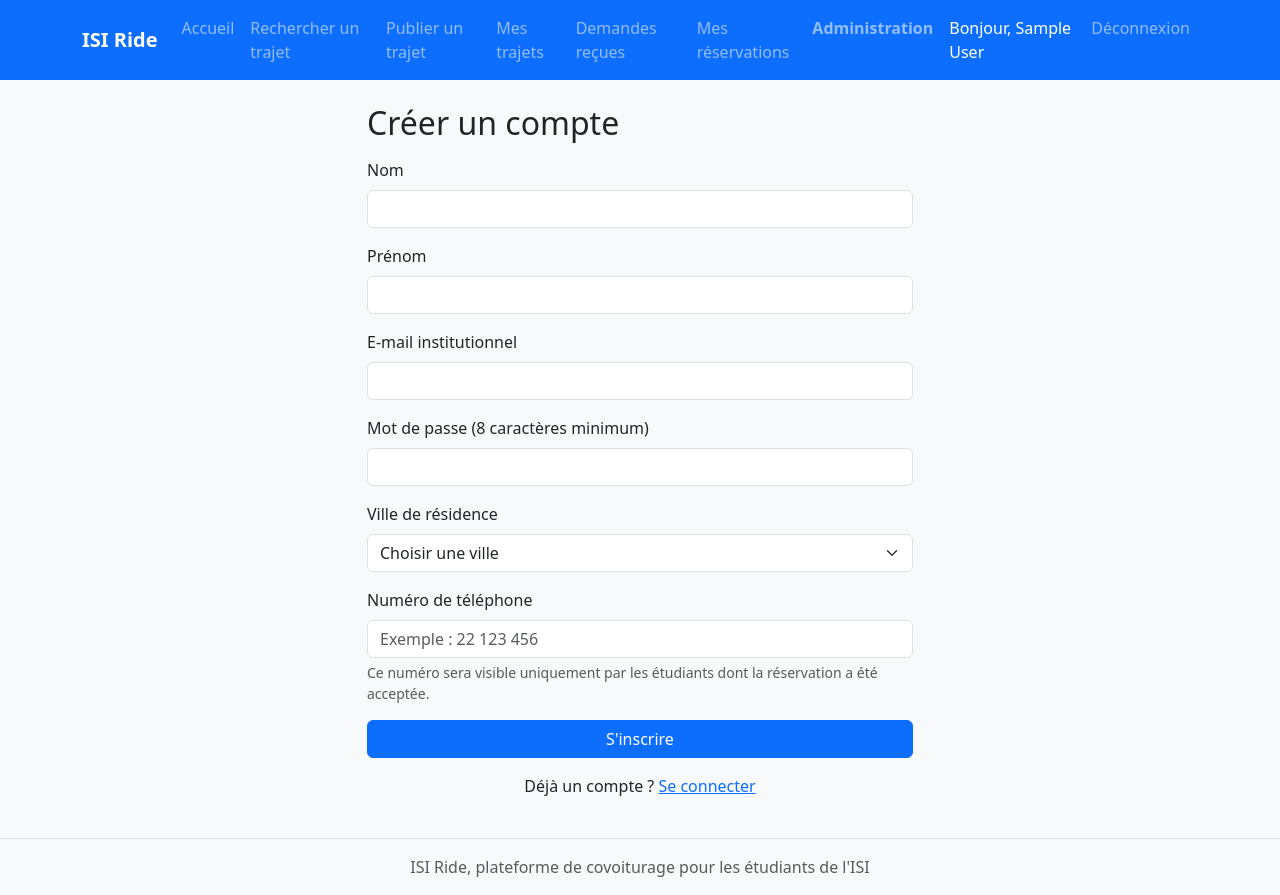
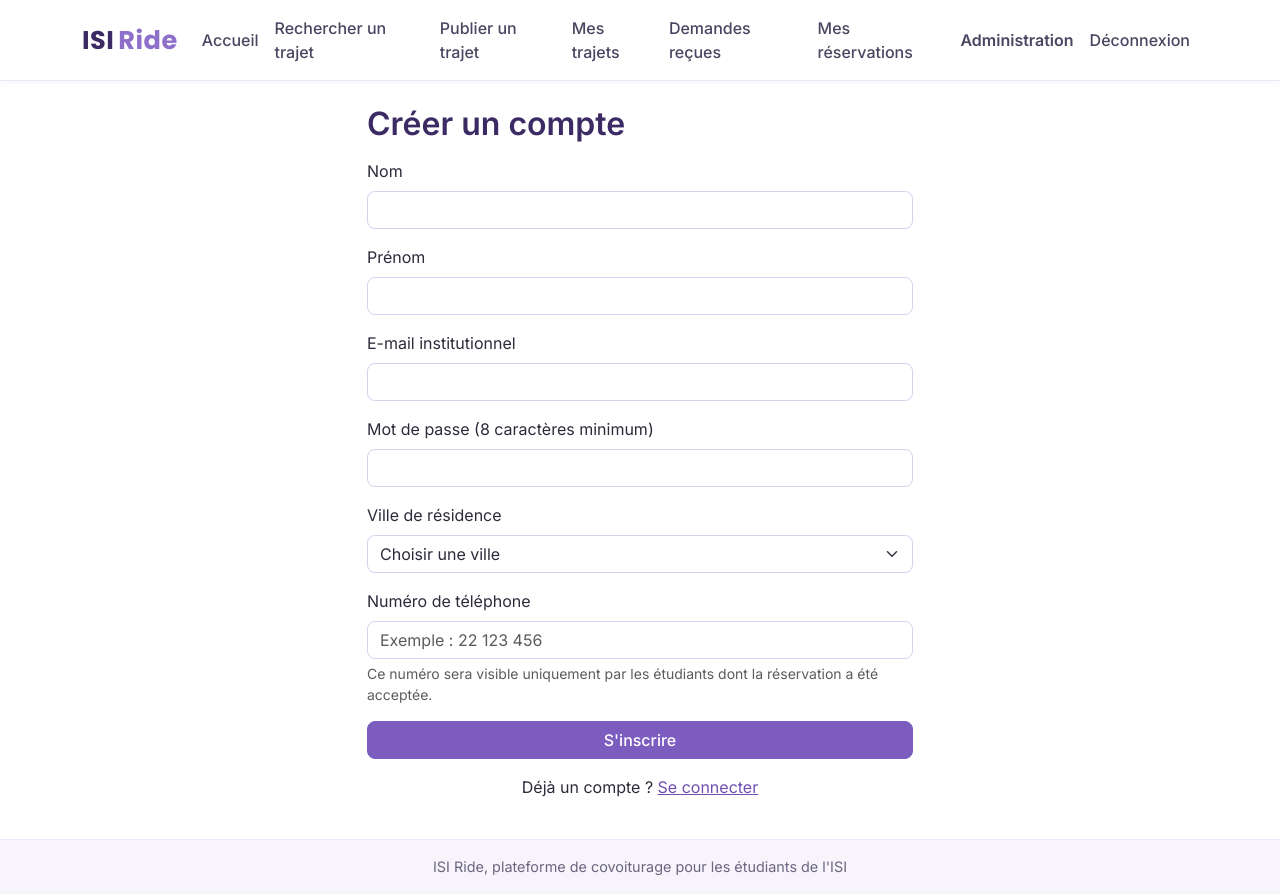
Before and after one commit to ghada-jendoubi/isi-ride, a Flask app: page /inscription in a window 1280 px wide. Run offline with Flask 3, Linux system fonts and the light colour scheme; the visitor is signed in with stand-in values (Sample User, id 1).

Commit message:
Nouveau design

```diff
--- a/static/css/style.css
+++ b/static/css/style.css
@@ -1,3 +1,151 @@
+:root {
+    /* Palette du projet */
+    --mauve: #8e6fc9;
+    --mauve-bouton: #7c5cbf;
+    --mauve-fonce: #3b2a63;
+    --mauve-pastel: #ece6f8;
+    --mauve-tres-clair: #f7f4fc;
+    --texte: #2d2a3a;
+
+    /* On remplace la couleur "primary" de Bootstrap par le mauve */
+    --bs-primary: #8e6fc9;
+    --bs-primary-rgb: 142, 111, 201;
+    --bs-link-color: #6f4fb0;
+    --bs-link-color-rgb: 111, 79, 176;
+    --bs-link-hover-color: #563c8f;
+    --bs-link-hover-color-rgb: 86, 60, 143;
+    --bs-body-color: #2d2a3a;
+    --bs-body-bg: #ffffff;
+    --bs-body-font-family: 'Inter', system-ui, -apple-system, 'Segoe UI', sans-serif;
+}
+
 body {
-    background-color: #f8f9fa;
+    background-color: #ffffff;
+    color: var(--texte);
 }
+
+/* ---------- Barre de navigation ---------- */
+.barre-navigation {
+    background-color: #ffffff;
+    border-bottom: 1px solid var(--mauve-pastel);
+    box-shadow: 0 2px 8px rgba(142, 111, 201, 0.08);
+}
+
+.barre-navigation .nav-link {
+    color: #4a4560;
+    font-weight: 500;
+}
+
+.barre-navigation .nav-link:hover,
+.barre-navigation .nav-link:focus {
+    color: var(--mauve);
+}
+
+.barre-navigation .salutation {
+    color: var(--mauve-fonce);
+    font-weight: 600;
+}
+
+/* ---------- Logo en texte ---------- */
+.logo {
+    font-family: 'Poppins', sans-serif;
+    font-weight: 700;
+    font-size: 1.6rem;
+    letter-spacing: 0.5px;
+    color: var(--mauve-fonce);
+}
+
+.logo span {
+    color: var(--mauve);
+    margin-left: 4px;
+}
+
+.logo:hover {
+    color: var(--mauve-fonce);
+}
+
+/* ---------- Titres ---------- */
+h1, h2, h3, h4 {
+    color: var(--mauve-fonce);
+    font-weight: 600;
+}
+
+/* ---------- Boutons ---------- */
+.btn {
+    border-radius: 8px;
+    font-weight: 500;
+}
+
+.btn-primary {
+    --bs-btn-color: #ffffff;
+    --bs-btn-bg: var(--mauve-bouton);
+    --bs-btn-border-color: var(--mauve-bouton);
+    --bs-btn-hover-color: #ffffff;
+    --bs-btn-hover-bg: #6a4aad;
+    --bs-btn-hover-border-color: #6a4aad;
+    --bs-btn-active-color: #ffffff;
+    --bs-btn-active-bg: #5d3f9c;
+    --bs-btn-active-border-color: #5d3f9c;
+    --bs-btn-disabled-bg: #b9a4e3;
+    --bs-btn-disabled-border-color: #b9a4e3;
+    --bs-btn-focus-shadow-rgb: 142, 111, 201;
+}
+
+.btn-outline-primary {
+    --bs-btn-color: #6f4fb0;
+    --bs-btn-border-color: var(--mauve);
+    --bs-btn-hover-color: #ffffff;
+    --bs-btn-hover-bg: var(--mauve-bouton);
+    --bs-btn-hover-border-color: var(--mauve-bouton);
+    --bs-btn-active-color: #ffffff;
+    --bs-btn-active-bg: #6a4aad;
+    --bs-btn-active-border-color: #6a4aad;
+    --bs-btn-focus-shadow-rgb: 142, 111, 201;
+}
+
+/* ---------- Formulaires ---------- */
+.form-control,
+.form-select {
+    border-radius: 8px;
+    border-color: #d9cfee;
+}
+
+.form-control:focus,
+.form-select:focus {
+    border-color: #b9a4e3;
+    box-shadow: 0 0 0 0.25rem rgba(142, 111, 201, 0.25);
+}
+
+.form-check-input:checked {
+    background-color: var(--mauve-bouton);
+    border-color: var(--mauve-bouton);
+}
+
+/* ---------- Cartes et tableaux ---------- */
+.card {
+    border: 1px solid var(--mauve-pastel);
+    border-radius: 10px;
+    box-shadow: 0 2px 10px rgba(142, 111, 201, 0.07);
+}
+
+.card-header {
+    background-color: var(--mauve-tres-clair);
+    border-bottom: 1px solid var(--mauve-pastel);
+}
+
+.table > thead {
+    background-color: var(--mauve-pastel);
+}
+
+.table > thead th {
+    color: var(--mauve-fonce);
+    font-weight: 600;
+}
+
+/* ---------- Pied de page ---------- */
+.pied-de-page {
+    background-color: var(--mauve-tres-clair);
+    border-top: 1px solid var(--mauve-pastel);
+    color: #6b6580;
+    font-size: 0.9rem;
+}
--- a/templates/base.html
+++ b/templates/base.html
@@ -4,19 +4,22 @@
     <meta charset="UTF-8">
     <meta name="viewport" content="width=device-width, initial-scale=1">
     <title>{% block titre %}ISI Ride{% endblock %}</title>
+    <link rel="preconnect" href="https://fonts.googleapis.com">
+    <link rel="preconnect" href="https://fonts.gstatic.com" crossorigin>
+    <link href="https://fonts.googleapis.com/css2?family=Inter:wght@400;500;600&family=Poppins:wght@600;700&display=swap" rel="stylesheet">
     <link href="https://cdn.jsdelivr.net/npm/bootstrap@5.3.3/dist/css/bootstrap.min.css" rel="stylesheet">
     <link rel="stylesheet" href="{{ url_for('static', filename='css/style.css') }}">
 </head>
 <body>
 
-    <nav class="navbar navbar-expand-lg navbar-dark bg-primary">
+    <nav class="navbar navbar-expand-lg navbar-light barre-navigation">
         <div class="container">
-            <a class="navbar-brand fw-semibold" href="{{ url_for('accueil') }}">ISI Ride</a>
+            <a class="navbar-brand logo" href="{{ url_for('accueil') }}">ISI<span>Ride</span></a>
             <button class="navbar-toggler" type="button" data-bs-toggle="collapse" data-bs-target="#menu">
                 <span class="navbar-toggler-icon"></span>
             </button>
             <div class="collapse navbar-collapse" id="menu">
-                <ul class="navbar-nav ms-auto">
+                <ul class="navbar-nav ms-auto align-items-lg-center">
                     <li class="nav-item"><a class="nav-link" href="{{ url_for('accueil') }}">Accueil</a></li>
                     <li class="nav-item"><a class="nav-link" href="{{ url_for('rechercher') }}">Rechercher un trajet</a></li>
                     <li class="nav-item"><a class="nav-link" href="{{ url_for('publier') }}">Publier un trajet</a></li>
@@ -27,7 +30,6 @@
                         {% if session.get('role') == 'admin' %}
                             <li class="nav-item"><a class="nav-link fw-bold" href="{{ url_for('admin') }}">Administration</a></li>
                         {% endif %}
-                        <li class="nav-item"><span class="nav-link text-white">Bonjour, {{ session['prenom'] }}</span></li>
                         <li class="nav-item"><a class="nav-link" href="{{ url_for('deconnexion') }}">Déconnexion</a></li>
                     {% else %}
                         <li class="nav-item"><a class="nav-link" href="{{ url_for('connexion') }}">Connexion</a></li>
@@ -48,7 +50,7 @@
         {% block contenu %}{% endblock %}
     </main>
 
-    <footer class="text-center text-muted py-3 border-top">
+    <footer class="pied-de-page text-center py-3">
         ISI Ride, plateforme de covoiturage pour les étudiants de l'ISI
     </footer>
 
```
